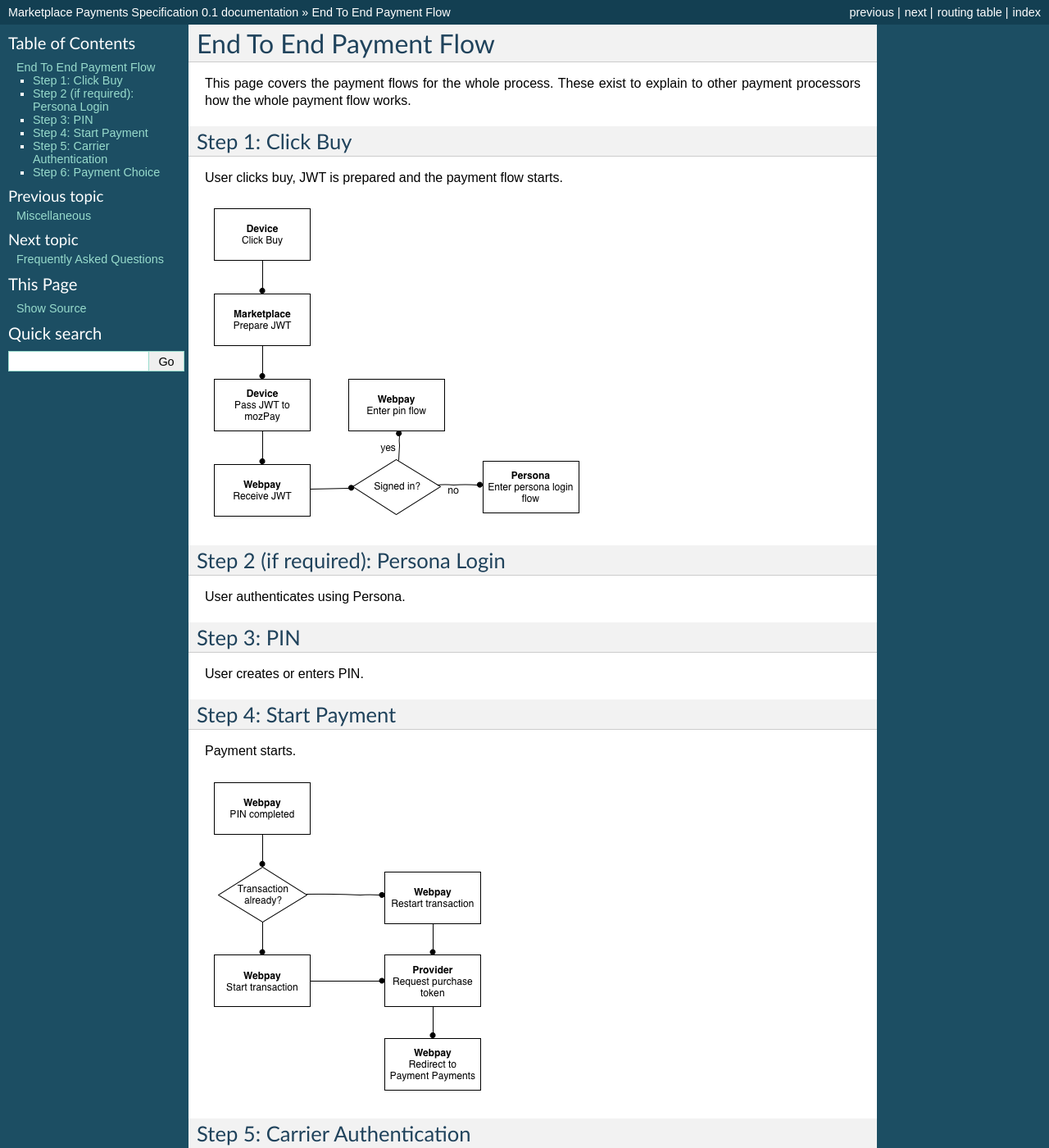
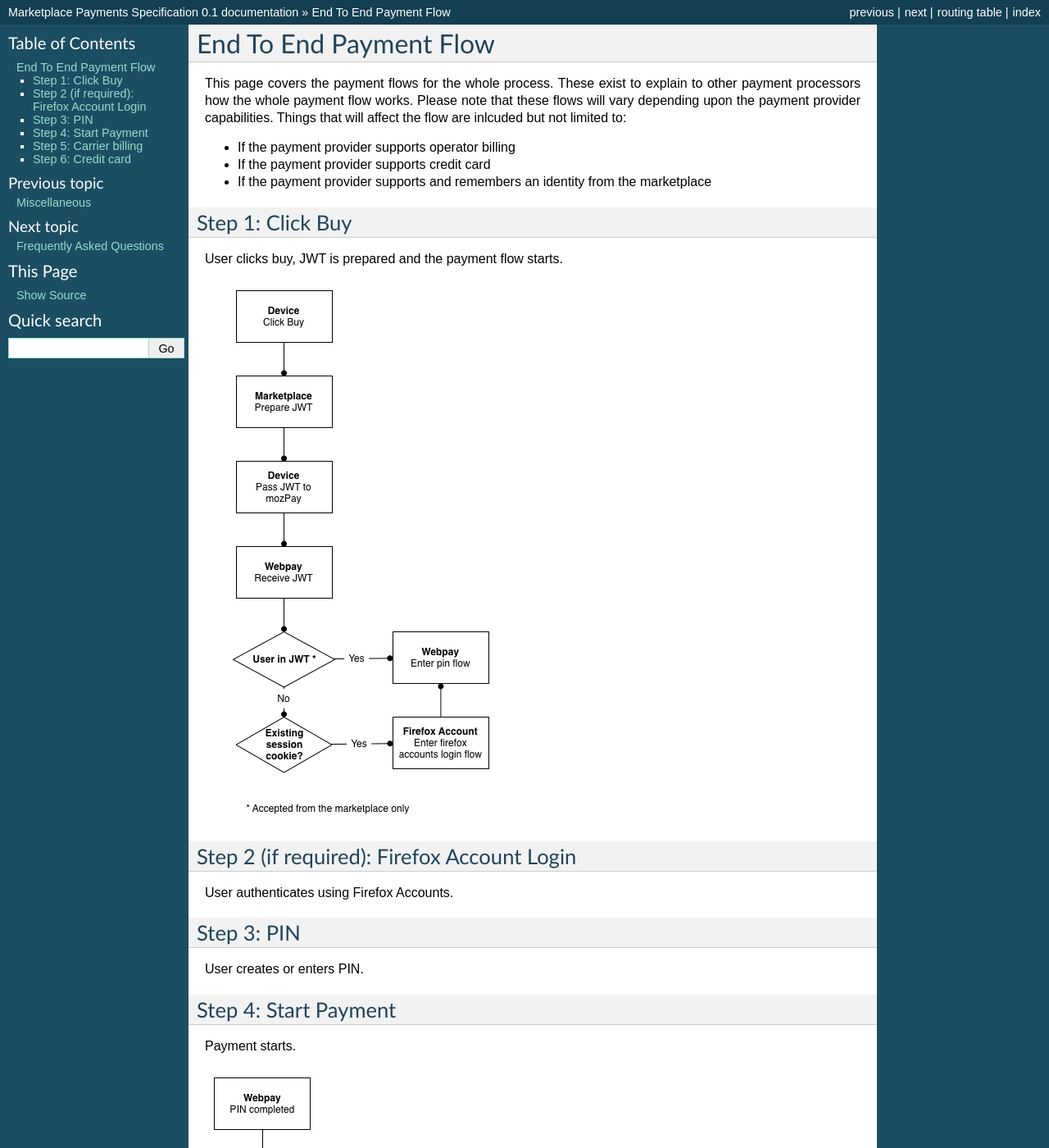
Before and after one commit to mozilla/marketplace-payment-provider-spec, a Sphinx documentation site: the page built from docs/flow.rst, in a window 1280 px wide and 1400 px high. Shown: the whole window at 82% size. Built offline with Sphinx 7.4.7, drawn with Linux system fonts in a browser that asks for light colours; some of the changed text lies outside the part shown.

Commit message:
bango identity changes

```diff
--- a/docs/flow.rst
+++ b/docs/flow.rst
@@ -4,7 +4,12 @@
 End To End Payment Flow
 =======================
 
-This page covers the payment flows for the whole process. These exist to explain to other payment processors how the whole payment flow works.
+This page covers the payment flows for the whole process. These exist to explain to other payment processors how the whole payment flow works. Please note that these flows will vary depending upon the payment provider capabilities. Things that will affect the flow are inlcuded but not limited to:
+
+* If the payment provider supports operator billing
+* If the payment provider supports credit card
+* If the payment provider supports and remembers an identity from the
+  marketplace
 
 Step 1: Click Buy
 -----------------
@@ -13,10 +18,10 @@ User clicks buy, JWT is prepared and the payment flow starts.
 
 .. image:: diagrams/buy-flow-part-one.png
 
-Step 2 (if required): Persona Login
------------------------------------
+Step 2 (if required): Firefox Account Login
+-------------------------------------------
 
-User authenticates using Persona.
+User authenticates using Firefox Accounts.
 
 Step 3: PIN
 -----------
@@ -30,16 +35,17 @@ Payment starts.
 
 .. image:: diagrams/buy-flow-part-four.png
 
-Step 5: Carrier Authentication
-------------------------------
+Step 5: Carrier billing
+-----------------------
 
-Attempt to identify phone for carrier.
+Attempt to identify phone on the carrier. Will use header enrichment
+or SMS.
 
 .. image:: diagrams/auth-flow.png
 
-Step 6: Payment Choice
-----------------------
+Step 6: Credit card
+-------------------
 
-User chooses payment method.
+User chooses credit card or returns to carrier billing.
 
 .. image:: diagrams/buy-flow.png
--- a/docs/payments.rst
+++ b/docs/payments.rst
@@ -148,8 +148,6 @@ This API enables you to begin a transaction so that a product can be purchased.
 Carrier Authentication
 ----------------------
 
-.. note:: This shows what is existing in production with Bango as of Nov 2013.
-
 This is a basic flow for how carrier authentication works.
 
 .. image:: diagrams/auth-flow.png
@@ -186,8 +184,6 @@ Example:
 Credit card or carrier billing
 ~~~~~~~~~~~~~~~~~~~~~~~~~~~~~~
 
-.. note:: This shows what is existing in production with Bango as of Nov 2013.
-
 Currently when a user lands on the buy page, the user has to choose between
 using carrier billing or a credit card. This diagram outlines the choices.
 
```
Also changed, not shown: docs/diagrams/auth-flow.png, docs/diagrams/buy-flow-part-one.png, docs/diagrams/buy-flow.png, 2 other files.
